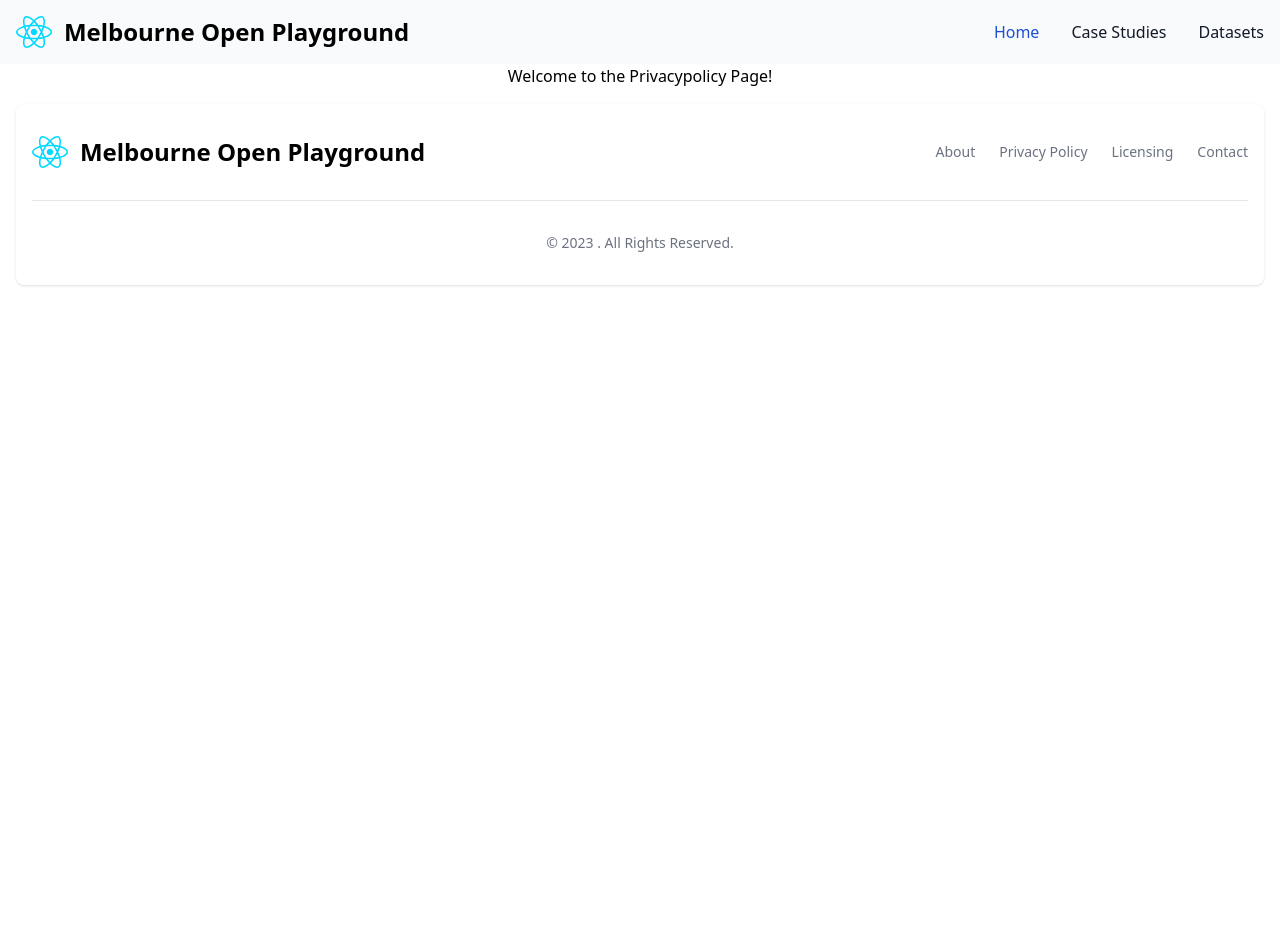
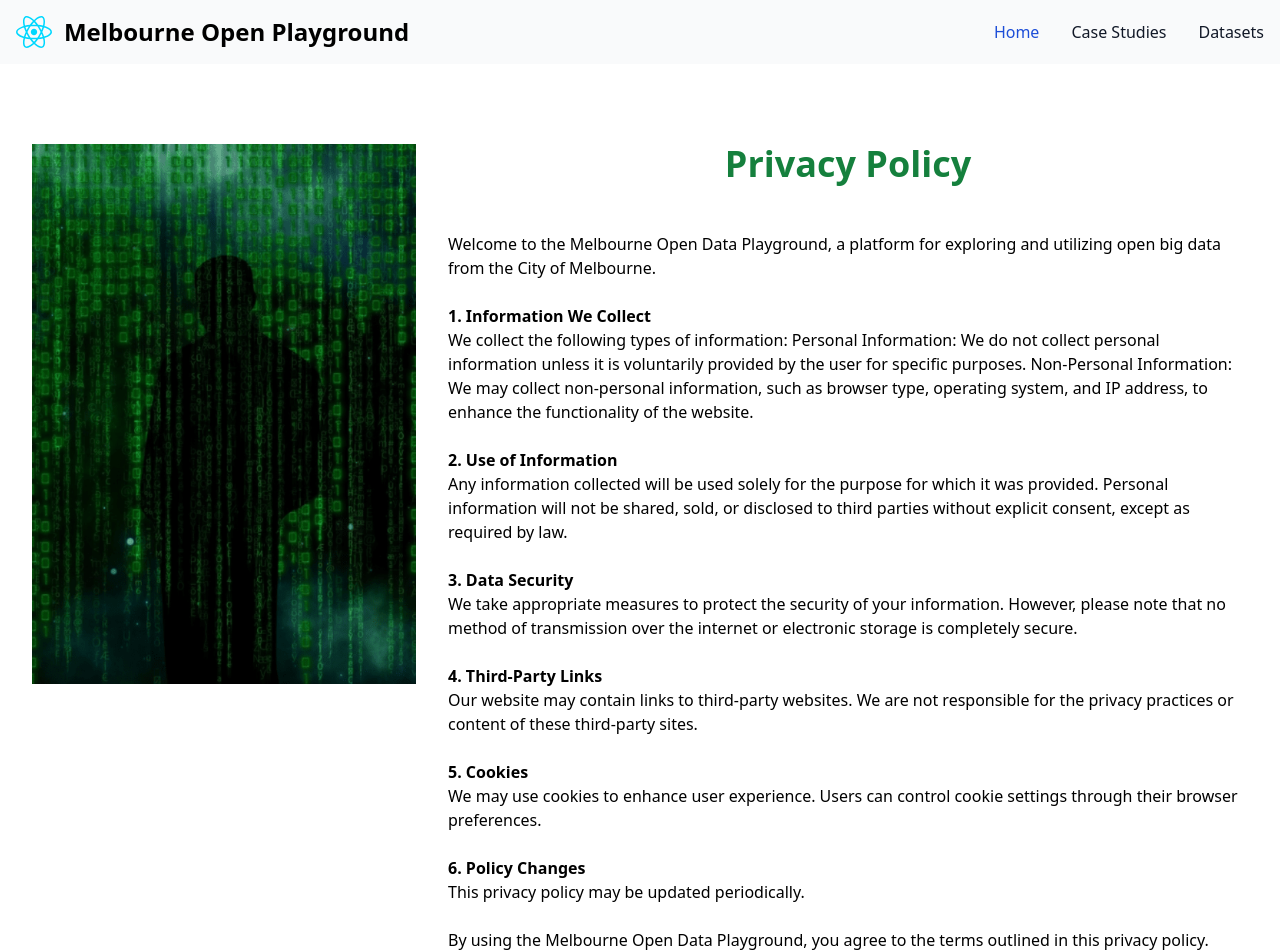
Before and after one commit to jassingh27/WebDev, a React (Vite) app: page /privacypolicy in a window 1280 px wide. Shown: the top 952 px of the page. Before the commit the page ends 800 px from the top, so only its background shows below. Built offline with nearby package versions, Linux system fonts and the light colour scheme.

Commit message:
Privacy Policy page
Privacy Policy page work in process.

```diff
--- a/src/pages/PrivacyPolicy.jsx
+++ b/src/pages/PrivacyPolicy.jsx
@@ -1,17 +1,78 @@
 import React from 'react';
 import Header from '../components/Header';
 import Footer from '../components/Footer';
+import privacyphoto from '../assets/privacy.png'
 
 const Privacypolicy = () => {
   return (
     <div>
       <Header />
       <main>
-        {/* Your home page content goes here */}
-        <h2>Welcome to the Privacypolicy Page!</h2>
-      </main>
+        <div className="combined-section" class="mx-auto grid max-w-10xl gap-x-8 p-20 lg:px-8 xl:grid-cols-3">
+
+          <div className="left-section" class="max-w-3xl">
+            <img src={privacyphoto} alt="Privacy" className="mx-auto" />
+          </div>
+
+          <div className="right-section" class="col-span-2 max-w-6xl mx-auto">
+            <h2 class="text-4xl font-bold dark:text-white text-green-700">Privacy Policy</h2>
+            <br></br>
+            <br></br>
+
+            <p className='text-left'>
+              Welcome to the Melbourne Open Data Playground, a platform for exploring and utilizing open big data from the City of Melbourne.
+            </p>
+            <br></br>
+            <p className='font-bold text-left'>
+              1. Information We Collect</p>
+            <p className='text-left'>
+              We collect the following types of information:
+              Personal Information: We do not collect personal information unless it is voluntarily provided by the user for specific purposes.
+              Non-Personal Information: We may collect non-personal information, such as browser type, operating system, and IP address, to enhance the functionality of the website.
+            </p>
+            <p className='font-bold text-left'>
+              <br></br>
+              2. Use of Information
+            </p>
+            <p className='text-left'>Any information collected will be used solely for the purpose for which it was provided. Personal information will not be shared, sold, or disclosed to third parties without explicit consent, except as required by law.
+            </p>
+            <br></br>
+            <p className='font-bold text-left'>
+              3. Data Security</p>
+            <p className='text-left'>
+              We take appropriate measures to protect the security of your information. However, please note that no method of transmission over the internet or electronic storage is completely secure.
+            </p>
+            <p className='font-bold text-left'>
+              <br></br>
+              4. Third-Party Links</p>
+            <p className='text-left'>
+              Our website may contain links to third-party websites. We are not responsible for the privacy practices or content of these third-party sites.
+            </p>
+            <p className='font-bold text-left'>
+              <br></br>
+              5. Cookies
+            </p>
+            <p className='text-left text-left'>
+              We may use cookies to enhance user experience. Users can control cookie settings through their browser preferences.
+            </p>
+            <p className='font-bold text-left'>
+              <br></br>
+              6. Policy Changes
+            </p>
+            <p className='text-left'>
+              This privacy policy may be updated periodically.
+            </p>
+            <br></br>
+            <p className='text-left'>
+              By using the Melbourne Open Data Playground, you agree to the terms outlined in this privacy policy. Policy was last updated on
+              <span className='font-bold text-left'> 8 Dec 2023.</span></p>
+
+          </div>
+        </div>
+      </main >
       <Footer />
-    </div>
+    </div >
+
   );
 };
 
```
Also changed, not shown: src/assets/privacy.png (added), 1 other file (tests, documents, lock files or other folders).
